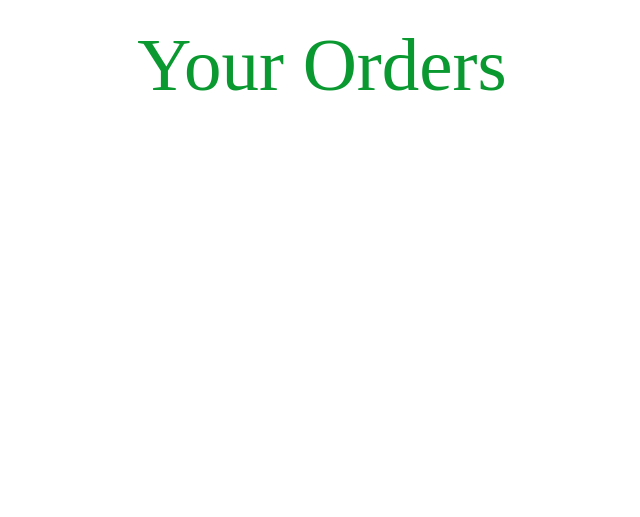
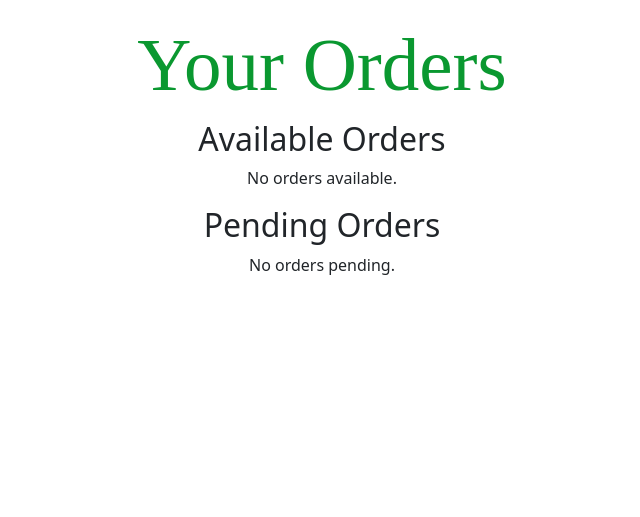
Before and after one commit to deanalex-buno95/sp512023_cp3407_grp5_grablocator, a Flask app: template templates/orders.html in a window 1280 px wide. Shown: the part 155-672 px from the top of the page, without its empty margins (318-958 px from the left). Run offline with Flask 3, Linux system fonts and the light colour scheme; the template is opened without the code that fills it, so the values that code supplies are empty.

Commit message:
Create buttons for available and pending orders in `orders.html` based on information of orders in `app.py`.

```diff
--- a/app.py
+++ b/app.py
@@ -156,12 +156,12 @@ def get_available_orders_of_driver(driver_postal_sector, driver_nearest_station_
                              PickupDestAddress.address_postal_code, FinalDestAddress.address_block_number,
                              FinalDestAddress.address_unit_number, FinalDestAddress.address_street,
                              FinalDestAddress.address_postal_code
-                             FROM GRABORDER, PICKUPDEST, FINALDEST, DESTINATION PickupD, DESTINATION FinalD,
-                             ADDRESS PickupDestAddress, ADDRESS FinalDestAddress
-                             WHERE GRABORDER.graborder_pickupdest_id = PICKUPDEST.pickupdest_id
-                             AND GRABORDER.graborder_finaldest_id = FINALDEST.finaldest_id
-                             AND PICKUPDEST.pickupdest_id = PickupD.dest_address_id
-                             AND FINALDEST.finaldest_id = FinalD.dest_address_id
+                             FROM GRABORDER, ADDRESS PickupDestAddress, ADDRESS FinalDestAddress
+                             JOIN PICKUPDEST ON GRABORDER.graborder_pickupdest_id = PICKUPDEST.pickupdest_id
+                             JOIN FINALDEST ON GRABORDER.graborder_finaldest_id = FINALDEST.finaldest_id
+                             JOIN DESTINATION PickupD ON PICKUPDEST.pickupdest_id = PickupD.dest_address_id
+                             JOIN DESTINATION FinalD ON FINALDEST.finaldest_id = FinalD.dest_address_id
+                             WHERE graborder_driver_id IS NULL
                              AND PickupD.dest_address_id = PickupDestAddress.address_id
                              AND FinalD.dest_address_id = FinalDestAddress.address_id
                              AND (PickupDestAddress.address_postal_code LIKE ? OR PickupDestAddress.address_id = ?)
@@ -171,6 +171,36 @@ def get_available_orders_of_driver(driver_postal_sector, driver_nearest_station_
     available_orders = cursor.fetchall()
     connection.close()
     return available_orders
+
+
+def get_pending_orders_of_driver(driver_id):
+    """
+    Get pending orders of the driver.
+    :param driver_id:
+    :return:
+    """
+    connection = sqlite3.connect("grab_locator.db")
+    cursor = connection.cursor()
+    pending_orders_query = """
+                           SELECT graborder_id, PickupDestAddress.address_block_number,
+                           PickupDestAddress.address_unit_number, PickupDestAddress.address_street,
+                           PickupDestAddress.address_postal_code, FinalDestAddress.address_block_number,
+                           FinalDestAddress.address_unit_number, FinalDestAddress.address_street,
+                           FinalDestAddress.address_postal_code
+                           FROM GRABORDER, ADDRESS PickupDestAddress, ADDRESS FinalDestAddress
+                           JOIN PICKUPDEST ON GRABORDER.graborder_pickupdest_id = PICKUPDEST.pickupdest_id
+                           JOIN FINALDEST ON GRABORDER.graborder_finaldest_id = FINALDEST.finaldest_id
+                           JOIN DESTINATION PickupD ON PICKUPDEST.pickupdest_id = PickupD.dest_address_id
+                           JOIN DESTINATION FinalD ON FINALDEST.finaldest_id = FinalD.dest_address_id
+                           WHERE PickupD.dest_address_id = PickupDestAddress.address_id
+                           AND FinalD.dest_address_id = FinalDestAddress.address_id
+                           AND graborder_driver_id = ?
+                           """
+    pending_orders_data = (driver_id,)
+    cursor.execute(pending_orders_query, pending_orders_data)
+    pending_orders = cursor.fetchall()
+    connection.close()
+    return pending_orders
 
 
 """
@@ -280,10 +310,15 @@ def orders():
         driver_postal_sector = driver_postal_code[:2]
         driver_nearest_station_code = get_nearest_station_code_from_postal_sector(driver_postal_sector)
         available_orders = get_available_orders_of_driver(driver_postal_sector, driver_nearest_station_code)
-        print(available_orders)
-        return render_template("orders.html", available_orders=available_orders)
+        pending_orders = get_pending_orders_of_driver(driver_id)
+        return render_template("orders.html", available_orders=available_orders, pending_orders=pending_orders)
     else:
         return redirect(url_for('login'))
+
+
+@app.route('/selectedorder/<order_id>')
+def selectedorder(order_id):
+    pass
 
 
 @app.route('/history')
--- a/templates/orders.html
+++ b/templates/orders.html
@@ -38,10 +38,14 @@
     <h1 class="page-title">
         Your Orders
     </h1>
-    <ul style="list-style-type:none;" class="graborder-list">
+    <h2>
+        Available Orders
+    </h2>
+    {% if available_orders %}
+        <ul style="list-style-type:none;" class="available-graborder-list">
             {% for available_order in available_orders %}
                 <li>
-                <button type="button" class="graborder-order">
+                    <button type="button" class="available-graborder-order" onclick="">
                         {{ available_order[0] }}
                         <div class="row">
                             <div class="col">
@@ -83,6 +87,61 @@
                 </li>
             {% endfor %}
         </ul>
+    {% else %}
+        <p>No orders available.</p>
+    {% endif %}
+    <h2>
+        Pending Orders
+    </h2>
+    {% if pending_orders %}
+        <ul style="list-style-type:none;" class="pending-graborder-list">
+            {% for pending_order in pending_orders %}
+                <li>
+                    <button type="button" class="pending-graborder-order" onclick="">
+                        {{ pending_order[0] }}
+                        <div class="row">
+                            <div class="col">
+                                From
+                                <ul>
+                                    <li>
+                                        Block Number: {{ pending_order[1] }}
+                                    </li>
+                                    <li>
+                                        Unit Number: {{ pending_order[2] }}
+                                    </li>
+                                    <li>
+                                        Street: {{ pending_order[3] }}
+                                    </li>
+                                    <li>
+                                        Postal Code: {{ pending_order[4] }}
+                                    </li>
+                                </ul>
+                            </div>
+                            <div class="col">
+                                To
+                                <ul>
+                                    <li>
+                                        Block Number: {{ pending_order[5] }}
+                                    </li>
+                                    <li>
+                                        Unit Number: {{ pending_order[6] }}
+                                    </li>
+                                    <li>
+                                        Street: {{ pending_order[7] }}
+                                    </li>
+                                    <li>
+                                        Postal Code: {{ pending_order[8] }}
+                                    </li>
+                                </ul>
+                            </div>
+                        </div>
+                    </button>
+                </li>
+            {% endfor %}
+        </ul>
+    {% else %}
+        <p>No orders pending.</p>
+    {% endif %}
 
 {% endblock %}
 
```
Lines whose indentation alone changed are shown as unchanged.
